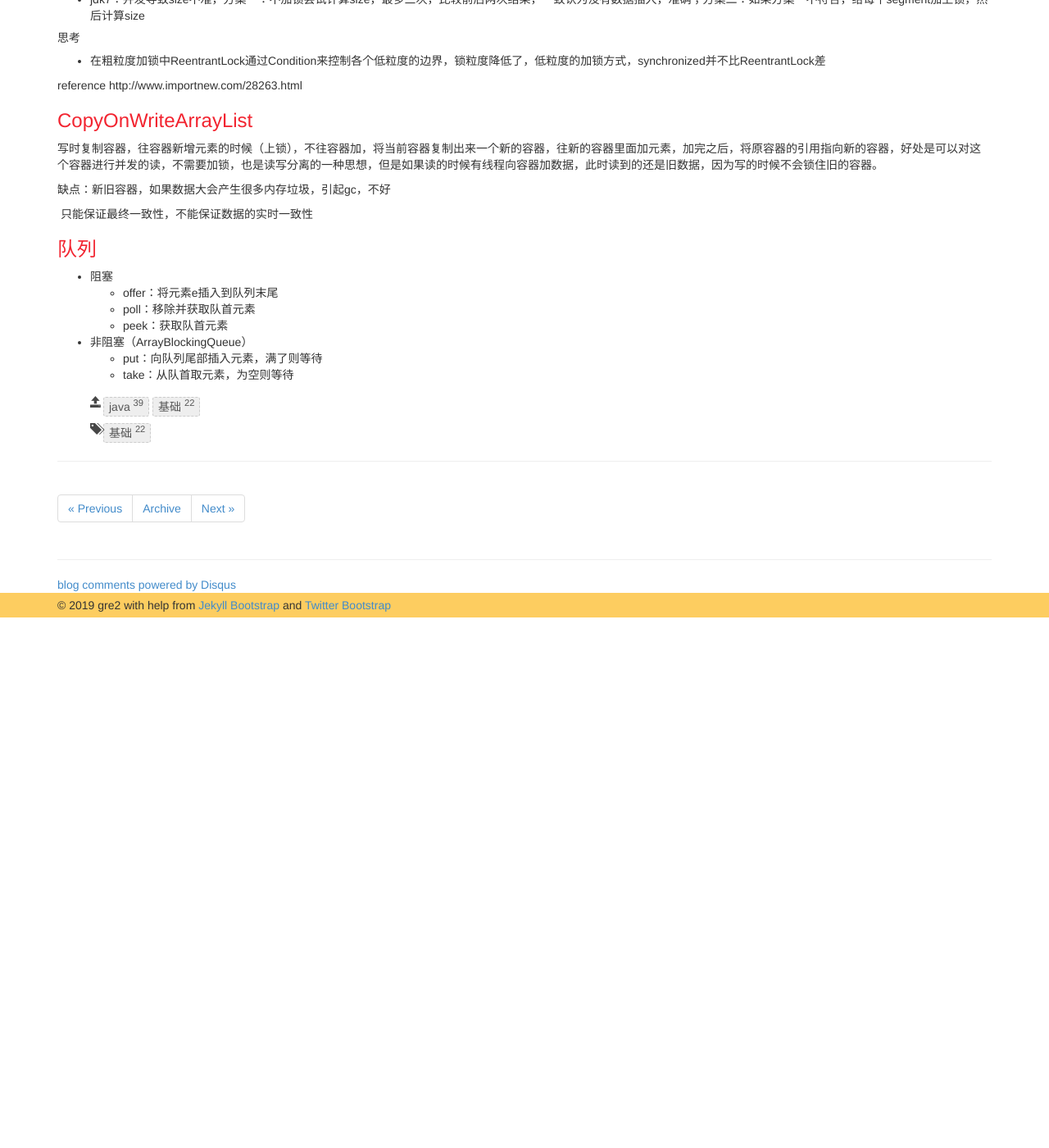
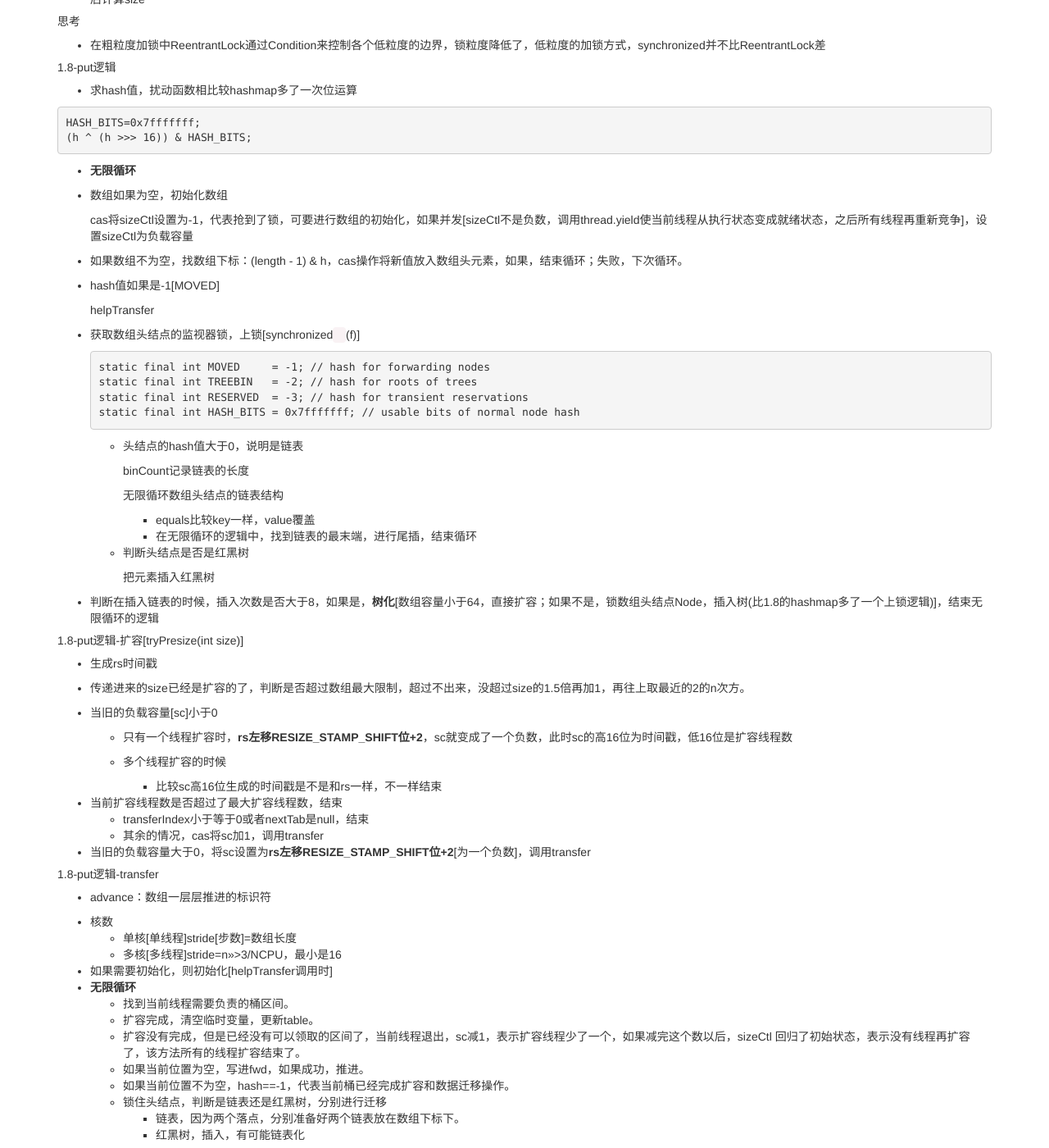
Before and after one commit to gre2/gre2.github.com, a Jekyll site: the page built from _posts/2018-10-18-集合.md, in a window 1280 px wide and 1400 px high, scrolled down 3788 px. Shown: the whole window at 82% size. Built offline with Jekyll 4.4.1, drawn with Linux system fonts in a browser that asks for light colours; nearby versions of some CDN libraries; comment, search, counter and statistics services are not loaded; before the commit the page ends 4541 px from its top, so only the background shows below that; some of the changed text lies outside the part shown.

Commit message:
20190528

````diff
--- a/_posts/2018-10-18-集合.md
+++ b/_posts/2018-10-18-集合.md
@@ -38,18 +38,12 @@ if (obj instanceof String) {
 
 ##### 1.8数据结构
 
+说明
+
+Node可链表可树，双重含义
+
 链表
 
-```java
-static class Node<K,V> implements Map.Entry<K,V>
-```
-红黑树
-```java
-static final class TreeNode<K,V> extends LinkedHashMap.Entry<K,V>
-static class LinkedHashMap.Entry<K,V> extends HashMap.Node<K,V>
-static class Node<K,V> implements Map.Entry<K,V>
-```
- 链表
 ```java
 static class Node<K,V> implements Map.Entry<K,V> {
     final int hash;
@@ -58,10 +52,15 @@ static class Node<K,V> implements Map.Entry<K,V> {
     Node<K,V> next;
 }
 ```
-
+红黑树
+```java
+static final class TreeNode<K,V> extends LinkedHashMap.Entry<K,V>
+static class LinkedHashMap.Entry<K,V> extends HashMap.Node<K,V>
+static class Node<K,V> implements Map.Entry<K,V>
+```
 ##### 1.8插入流程
 
-找下标的方法：(length - 1) & h
+求hash值的方式不同，但是找下标的方法：(length - 1) & h
 
 h是key的hashcode经过扰动函数处理得到的结果
 
@@ -232,7 +231,88 @@ https://www.jianshu.com/p/7fb0b940556d
 
 - 在粗粒度加锁中ReentrantLock通过Condition来控制各个低粒度的边界，锁粒度降低了，低粒度的加锁方式，synchronized并不比ReentrantLock差
 
+##### 1.8-put逻辑
 
+* 求hash值，扰动函数相比较hashmap多了一次位运算
+
+```java
+HASH_BITS=0x7fffffff;
+(h ^ (h >>> 16)) & HASH_BITS;
+```
+
+* **无限循环**
+
+* 数组如果为空，初始化数组
+
+  cas将sizeCtl设置为-1，代表抢到了锁，可要进行数组的初始化，如果并发[sizeCtl不是负数，调用thread.yield使当前线程从执行状态变成就绪状态，之后所有线程再重新竞争]，设置sizeCtl为负载容量
+
+* 如果数组不为空，找数组下标：(length - 1) & h，cas操作将新值放入数组头元素，如果，结束循环；失败，下次循环。
+
+* hash值如果是-1[MOVED]
+
+  helpTransfer
+
+* 获取数组头结点的监视器锁，上锁[synchronized` `(f)]
+
+  ```java
+  static final int MOVED     = -1; // hash for forwarding nodes
+  static final int TREEBIN   = -2; // hash for roots of trees
+  static final int RESERVED  = -3; // hash for transient reservations
+  static final int HASH_BITS = 0x7fffffff; // usable bits of normal node hash
+  ```
+
+  * 头结点的hash值大于0，说明是链表
+
+    binCount记录链表的长度
+
+    无限循环数组头结点的链表结构
+
+    * equals比较key一样，value覆盖
+    * 在无限循环的逻辑中，找到链表的最末端，进行尾插，结束循环
+
+  * 判断头结点是否是红黑树
+
+    把元素插入红黑树
+
+* 判断在插入链表的时候，插入次数是否大于8，如果是，**树化**[数组容量小于64，直接扩容；如果不是，锁数组头结点Node，插入树(比1.8的hashmap多了一个上锁逻辑)]，结束无限循环的逻辑
+
+
+##### 1.8-put逻辑-扩容[tryPresize(int size)]
+
+* 生成rs时间戳
+
+* 传递进来的size已经是扩容的了，判断是否超过数组最大限制，超过不出来，没超过size的1.5倍再加1，再往上取最近的2的n次方。
+
+* 当旧的负载容量[sc]小于0
+
+  * 只有一个线程扩容时，**rs左移RESIZE_STAMP_SHIFT位+2**，sc就变成了一个负数，此时sc的高16位为时间戳，低16位是扩容线程数
+
+  * 多个线程扩容的时候
+
+    * 比较sc高16位生成的时间戳是不是和rs一样，不一样结束
+* 当前扩容线程数是否超过了最大扩容线程数，结束
+    * transferIndex小于等于0或者nextTab是null，结束
+  * 其余的情况，cas将sc加1，调用transfer
+
+* 当旧的负载容量大于0，将sc设置为**rs左移RESIZE_STAMP_SHIFT位+2**[为一个负数]，调用transfer
+
+##### 1.8-put逻辑-transfer
+
+* advance：数组一层层推进的标识符
+
+* 核数
+  * 单核[单线程]stride[步数]=数组长度
+  * 多核[多线程]stride=n>>>3/NCPU，最小是16
+* 如果需要初始化，则初始化[helpTransfer调用时]
+* **无限循环**
+  * 找到当前线程需要负责的桶区间。
+  * 扩容完成，清空临时变量，更新table。
+  * 扩容没有完成，但是已经没有可以领取的区间了，当前线程退出，sc减1，表示扩容线程少了一个，如果减完这个数以后，sizeCtl 回归了初始状态，表示没有线程再扩容了，该方法所有的线程扩容结束了。
+  * 如果当前位置为空，写进fwd，如果成功，推进。
+  * 如果当前位置不为空，hash==-1，代表当前桶已经完成扩容和数据迁移操作。
+  * 锁住头结点，判断是链表还是红黑树，分别进行迁移
+    * 链表，因为两个落点，分别准备好两个链表放在数组下标下。
+    * 红黑树，插入，有可能链表化
 
 reference
 http://www.importnew.com/28263.html
````
Also changed, not shown: other parts of _posts/2018-10-18-集合.md (+4 -0 lines), _posts/2018-10-05-（内存）java gc.md (+6 -6 lines), _posts/2018-10-05-（内存）内存模型.md (+3 -3 lines), _posts/2019-05-22-rocketmq问题.md (+22 -39 lines).
